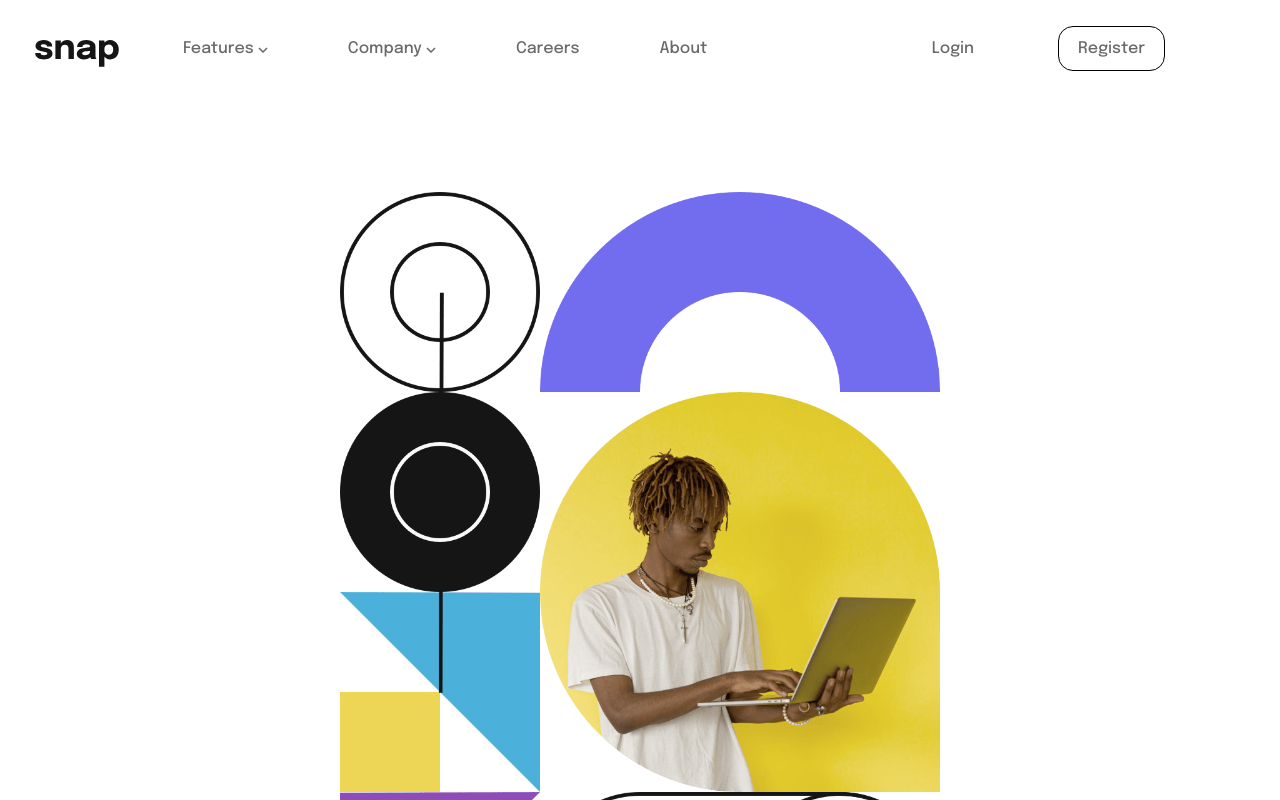
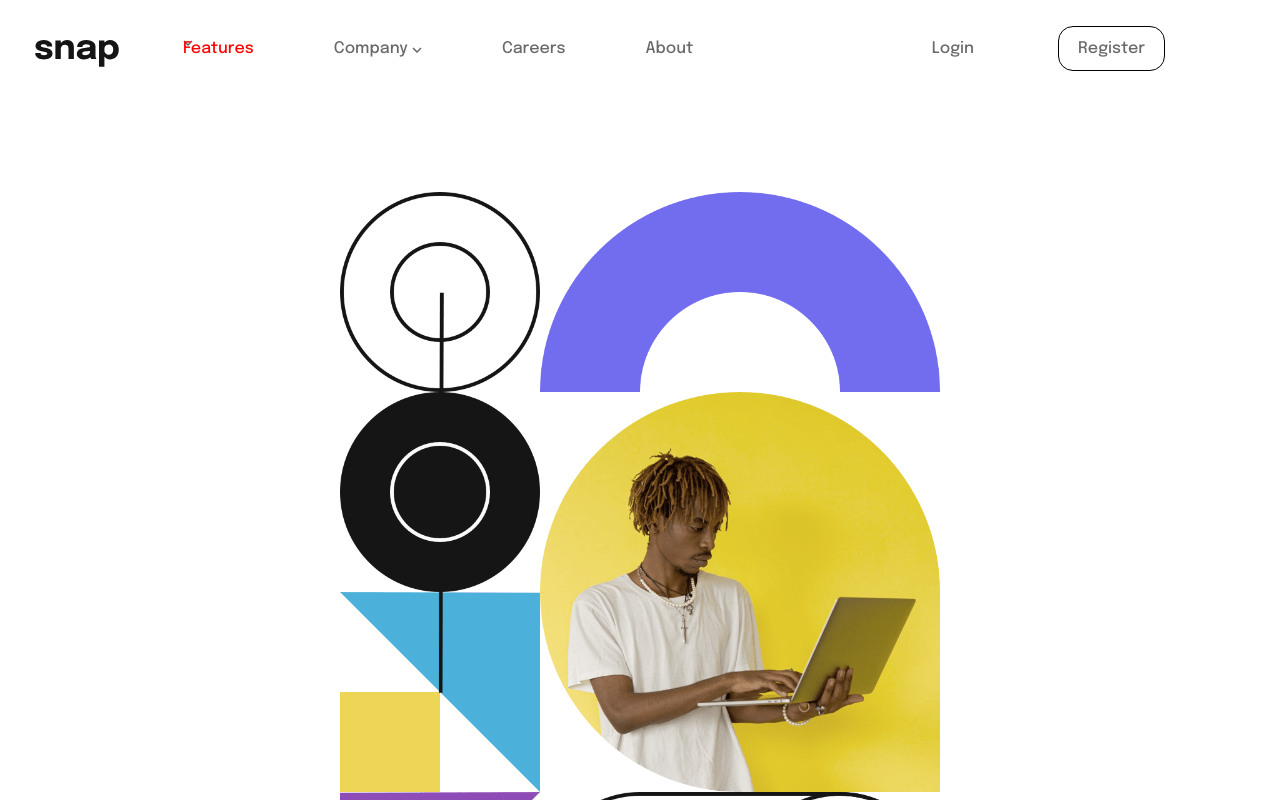
Before and after one commit to RodolfoQuintanilla/junior1, a plain HTML site: page index.html in a window 1280 px wide. Both pictures are taken after a click on the link "Features". Shown: the top 800 px of the page. Drawn offline with nearby package versions, Linux system fonts and the light colour scheme.

Commit message:
trabajando menu

```diff
--- a/css/styles.css
+++ b/css/styles.css
@@ -35,6 +35,10 @@ a {
    display: flex;
 }
 
+.nav__menu a:hover {
+   color: var(--Black);
+}
+
 .nav__img {
    margin-right: 4rem;
 }
@@ -70,6 +74,7 @@ p {
    background-image: url(/images/image-hero-desktop.png);
    background-size: cover;
    object-fit: cover;
+
 }
 
 
@@ -101,9 +106,6 @@ p {
 
 }
 
-
-
-
 .contenido__img {
    display: flex;
    margin-top: 5rem;
@@ -114,6 +116,20 @@ p {
    margin-right: 2rem;
 }
 
+.xxx {
+
+   color: red;
+   background-image: url(/images/icon-arrow-down.svg);
+   background-repeat: no-repeat;
+}
+
+.aaa {
+
+   color: rgb(0, 255, 34);
+   background-image: url(/images/icon-arrow-up.svg);
+   background-repeat: no-repeat;
+}
+
 
 
 /* .contenido__btn:hover {
--- a/index.html
+++ b/index.html
@@ -24,8 +24,8 @@
       </figure>
 
       <div class="nav__menu">
-        <a href="#">Features <img src="/images/icon-arrow-down.svg" alt=""> </a>
-        <a href="#">Company <img src="/images/icon-arrow-down.svg" alt=""> </a>
+        <a id="menu" href="#">Features <div></div> </a>
+        <a href="#">Company <img src="images/icon-arrow-down.svg" alt=""> </a>
         <a href="#">Careers </a>
         <a href="#">About </a>
       </div>
--- a/js/script.js
+++ b/js/script.js
@@ -0,0 +1,30 @@
+const flechas = document.querySelector("#menu");
+let variable = false;
+
+inicio();
+
+function inicio() {
+   flechas.addEventListener('mouseout', salir);
+   flechas.addEventListener('mouseenter', entrar);
+}
+
+function salir(x) {
+   res(x.bubbles)
+}
+
+function entrar(x) {
+
+   return variable = res(x.bubbles)
+}
+
+function res(x) {
+   if (x === false) {
+      console.log('entrar');
+      flechas.classList.add('xxx')
+      return
+   } else {
+      console.log(' salir');
+
+      return
+   }
+}
```
